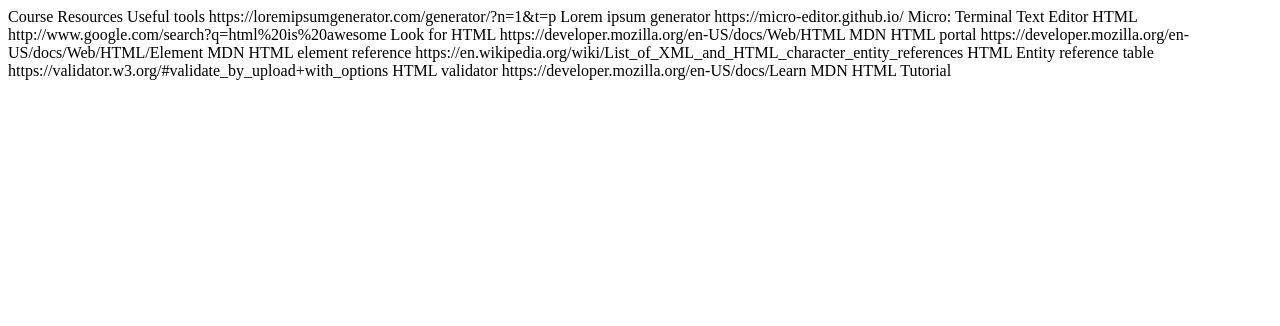
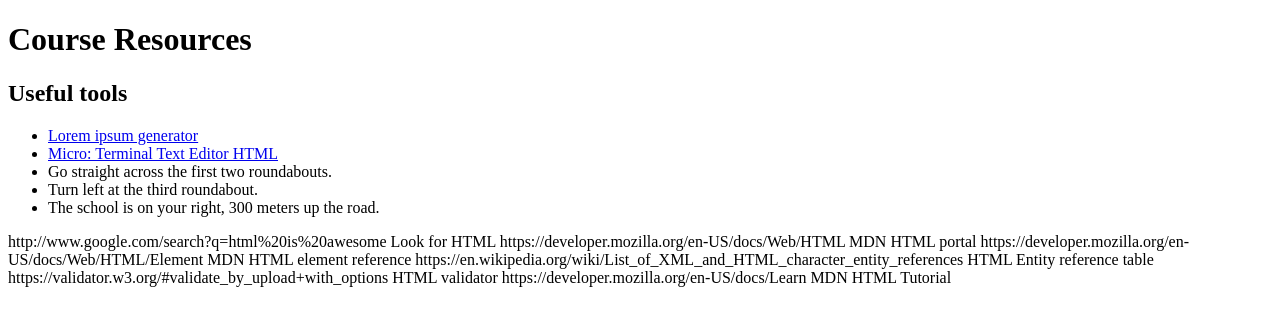
Before and after one commit to wi-fighters/11-uib-content-links-cocohost, a plain HTML site: page index.html in a window 1280 px wide. Drawn offline with Linux system fonts and the light colour scheme.

Commit message:
created first ul

```diff
--- a/index.html
+++ b/index.html
@@ -1,11 +1,35 @@
+<!DOCTYPE html>
+<html lang="en">
+  <head>
+    <meta charset="UTF-8" />
+    <meta name="viewport" content="width=device-width, initial-scale=1.0" />
+    <meta http-equiv="X-UA-Compatible" content="ie=edge" />
+    <title>Basic CSS Exercises</title>
+    <link href="style.css" rel="stylesheet" />
+  </head>
 
-Course Resources Useful tools
-
-<!-- First link -->
-https://loremipsumgenerator.com/generator/?n=1&t=p Lorem ipsum generator
+  <body>
+    <h1>Course Resources</h1>
+    <h2>Useful tools</h2>
+    <ul>
+      <li>
+        <a href="https://loremipsumgenerator.com/generator/?n=1&t=p"
+          >Lorem ipsum generator</a
+        >
+      </li>
+      <li>
+        <a href="https://micro-editor.github.io/"
+          >Micro: Terminal Text Editor HTML</a
+        >
+      </li>
+      <li>Go straight across the first two roundabouts.</li>
+      <li>Turn left at the third roundabout.</li>
+      <li>The school is on your right, 300 meters up the road.</li>
+    </ul>
+  </body>
+</html>
 
 <!-- Second link  -->
-https://micro-editor.github.io/ Micro: Terminal Text Editor HTML
 
 <!-- First Link -->
 http://www.google.com/search?q=html%20is%20awesome Look for HTML
@@ -14,10 +38,12 @@
 https://developer.mozilla.org/en-US/docs/Web/HTML MDN HTML portal
 
 <!-- Third Link -->
-https://developer.mozilla.org/en-US/docs/Web/HTML/Element MDN HTML element reference
+https://developer.mozilla.org/en-US/docs/Web/HTML/Element MDN HTML element
+reference
 
 <!-- Fourth Link -->
-https://en.wikipedia.org/wiki/List_of_XML_and_HTML_character_entity_references HTML Entity reference table
+https://en.wikipedia.org/wiki/List_of_XML_and_HTML_character_entity_references
+HTML Entity reference table
 
 <!-- Fifth Link -->
 https://validator.w3.org/#validate_by_upload+with_options HTML validator
```
